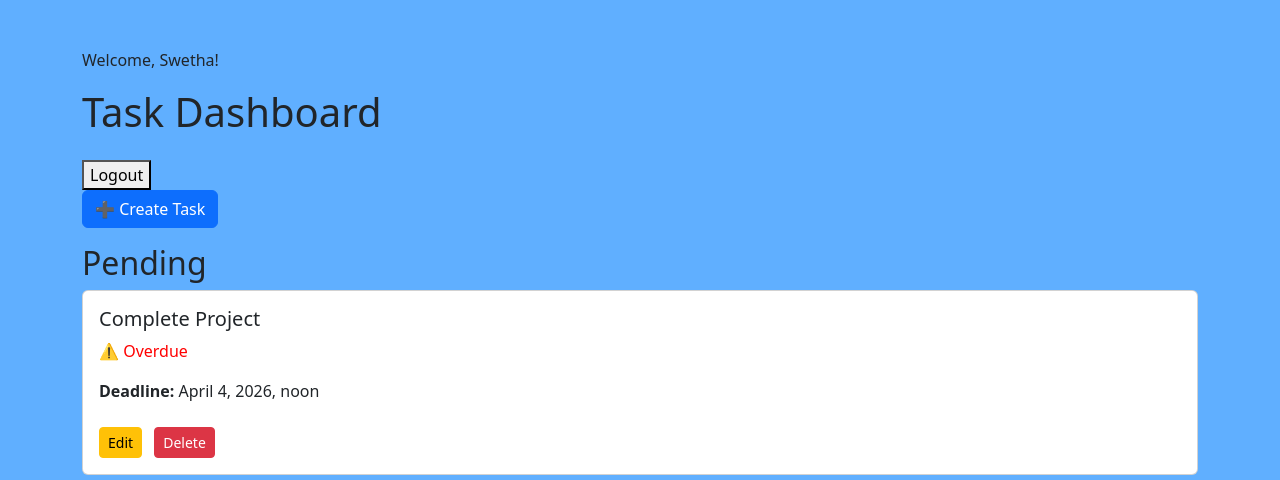
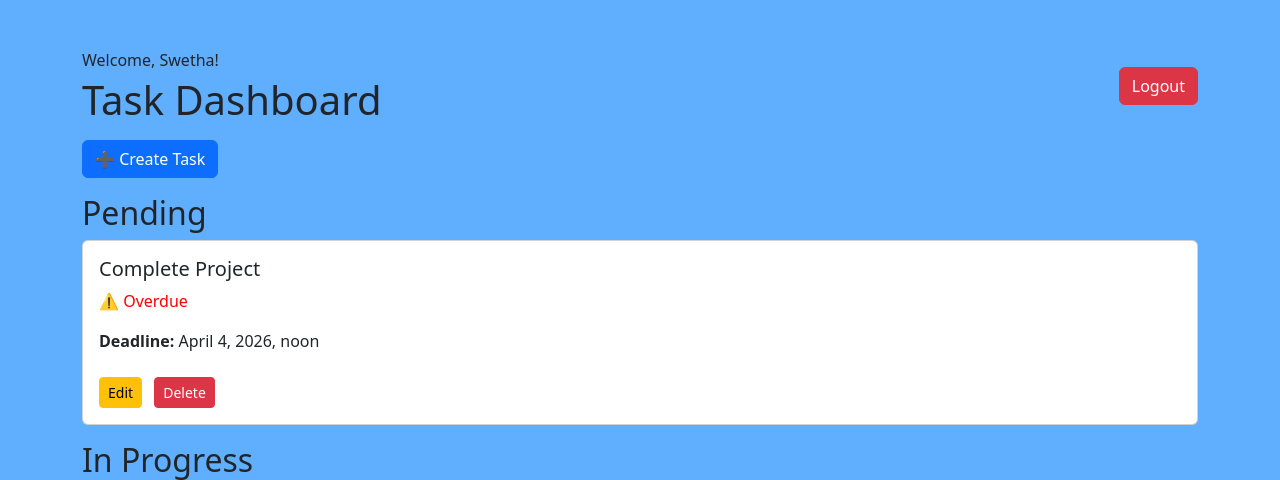
Before and after one commit to swethamagesh05/task-manager, a Django app: page / in a window 1280 px wide. Shown: the top 480 px of the page. Run offline with Django 3.2, Linux system fonts and the light colour scheme; a user stored in the database is signed in; data comes from the database, SQL or seed files in the repository.

Commit message:
UI changes in dashboard

```diff
--- a/tasks/templates/dashboard.html
+++ b/tasks/templates/dashboard.html
@@ -5,15 +5,27 @@
     <link href="https://cdn.jsdelivr.net/npm/bootstrap@5.3.0/dist/css/bootstrap.min.css" rel="stylesheet">
 </head>
 <body class="container mt-5" style="background-color: #60AFFF;">
-<p>Welcome, {{ request.user.username }}!</p>
-<h1 class="mb-4">Task Dashboard</h1>
-<form method="POST" action="{% url 'logout' %}">
-    {% csrf_token %}
-    <button type="submit">Logout</button>
-</form>
+<div class="d-flex justify-content-between align-items-center mb-3">
+
+    <div>
+        <p class="mb-1">Welcome, {{ request.user.username }}!</p>
+        <h1 class="mb-0">Task Dashboard</h1>
+    </div>
+
+    <form method="POST" action="{% url 'logout' %}">
+        {% csrf_token %}
+        <button type="submit" class="btn btn-danger">
+            Logout
+        </button>
+    </form>
+
+</div>
 <a href="/create/" class="btn btn-primary mb-3">➕ Create Task</a>
 
 <h2>Pending</h2>
+{% if not pending %}
+<p>No pending tasks</p>
+{% endif %}
 {% for task in pending %}
 <div class="card mb-3 p-3">
     <h5>{{ task.title }}</h5>
@@ -22,7 +34,7 @@
         <p style="color:red;">⚠️ Overdue</p>
     {% endif %}
     {% if not pending %}
-    <p>No pending tasks</p>
+
     {% endif %}
     <p><strong>Deadline:</strong> {{ task.deadline }}</p>
     <div class="mt-2">
@@ -33,6 +45,9 @@
 {% endfor %}
 
 <h2>In Progress</h2>
+{% if not in_progress %}
+    <p>No tasks in progress</p>
+{% endif %}
 {% for task in in_progress %}
 <div class="card mb-3 p-3">
     <h5>{{ task.title }}</h5>
@@ -40,9 +55,7 @@
     {% if task.deadline < now %}
         <p style="color:red;">⚠️ Overdue</p>
     {% endif %}
-    {% if not in_progress %}
-    <p>No tasks in progress</p>
-    {% endif %}
+
     <p><strong>Deadline:</strong> {{ task.deadline }}</p>
     <div class="mt-2">
     <a href="/update/{{ task.id }}/" class="btn btn-warning btn-sm me-2">Edit</a>
@@ -52,6 +65,9 @@
 {% endfor %}
 
 <h2>Completed</h2>
+{% if not completed %}
+    <p>No completed tasks</p>
+{% endif %}
 {% for task in completed %}
 <div class="card mb-3 p-3">
     <h5>{{ task.title }}</h5>
@@ -59,9 +75,7 @@
     {% if task.deadline < now %}
         <p style="color:red;">⚠️ Overdue</p>
     {% endif %}
-    {% if not completed %}
-    <p>No completed tasks</p>
-    {% endif %}
+
     <p><strong>Deadline:</strong> {{ task.deadline }}</p>
     <div class="mt-2">
     <a href="/update/{{ task.id }}/" class="btn btn-warning btn-sm me-2">Edit</a>
```
